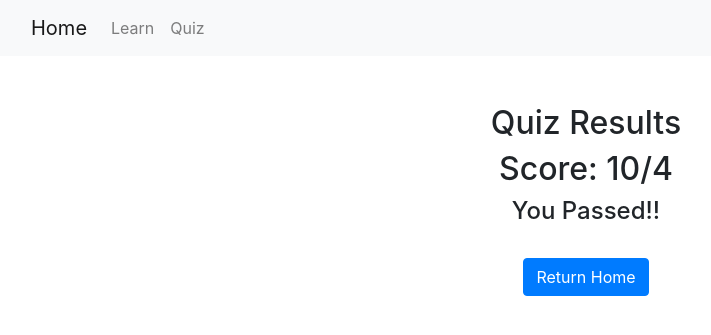
After one commit to SyedMRaza786/UIFinal, a Flask app: template templates/quiz_results.html in a window 1280 px wide. The commit adds this page. Shown: the top 335 px of the page, without its empty margins (54-765 px from the left). Run offline with Flask 3, Linux system fonts and the light colour scheme; the template is opened without the code that fills it: most values are stand-ins (such as "Sample title", 1, 10 or a date in 2020); some libraries are stand-ins or nearby versions.

Commit message:
added quiz results page & calculated quiz score

```diff
--- a/server.py
+++ b/server.py
@@ -16,7 +16,7 @@ quiz_questions = {
         "quiz_id": 1,
         "question": "Which is not a tire Problem?",
         "options": ["Squeaking", "Pop", "Hissing", "Creaking"],
-        "audio": ["/static/audio_clips/creaking-bearing2.mp3", "/static/audio_clips/pophiss.mp3", "/static/audio_clips/silenthiss.mp3", "/static/audio_clips/creaking-bearing.mp3"],
+        "audio": ["/static/audio_clips/creaking-bearing2.mp3", "/static/audio_clips/pophiss.wav", "/static/audio_clips/silenthiss.mp3", "/static/audio_clips/creaking-bearing.mp3"],
         "answer": 0
     },
     "2":{
@@ -88,7 +88,32 @@ def quiz(quiz_id):
 @app.route('/quiz/<quiz_id>', methods=['POST'])
 def quiz_answer(quiz_id):
     question = quiz_questions[quiz_id]
+    user_answer = request.json.get('selectedAnswer')
+      # Get the quiz answers dictionary from the session, or create a new one if it doesn't exist
+    quiz_answers = session.setdefault('quiz_answers', {})
+
+    # Update the selected answer for the specific quiz question
+    if quiz_id not in quiz_answers:
+        quiz_answers[quiz_id] = {}
+
+    quiz_answers[quiz_id].update({
+        'selected_answer': user_answer
+    })
+    session['quiz_answers'] = quiz_answers
+
     return jsonify({'answer': question['answer']})
+
+@app.route('/quiz/results')
+def quiz_results():
+    quiz_answers = session.setdefault('quiz_answers', {})
+    score = 0
+    # calculate score
+    for quiz_id, answer_data in quiz_answers.items():
+        selected_answer = answer_data['selected_answer']
+        if int(selected_answer) == int(quiz_questions[quiz_id]["answer"]):
+            score +=1
+
+    return render_template('quiz_results.html', score=score)
 
 
 # store user's choices in session
--- a/templates/quiz.html
+++ b/templates/quiz.html
@@ -40,6 +40,10 @@
     <a href="/quiz/{{question['quiz_id']+1}}">
         <button class="mt-4 standard btn btn-primary">Next</button>
     </a>
+    {%else%}
+    <a href="/quiz/results">
+        <button class="mt-4 standard btn btn-primary">View Results</button>
+    </a>
     {% endif %}
 
 </div>
--- /dev/null
+++ b/templates/quiz_results.html
@@ -0,0 +1,23 @@
+{% extends "layout.html" %}
+
+{% block content %}
+
+
+<div class="center">
+    <h2>Quiz Results</h2>
+    <h2>
+        Score: {{score}}/4
+    </h2>
+    {% if score < 3 %}
+    <h4>You Failed :(</h4>
+{% else %}
+    <h4>You Passed!!</h4>
+{% endif %}
+
+    <a href="/clear_session"><button class="mt-4 btn btn-primary">Return Home</button></a>
+</div>
+
+
+
+
+{% endblock %}
```
Also changed, not shown: static/project.js (+24 -11 lines).
